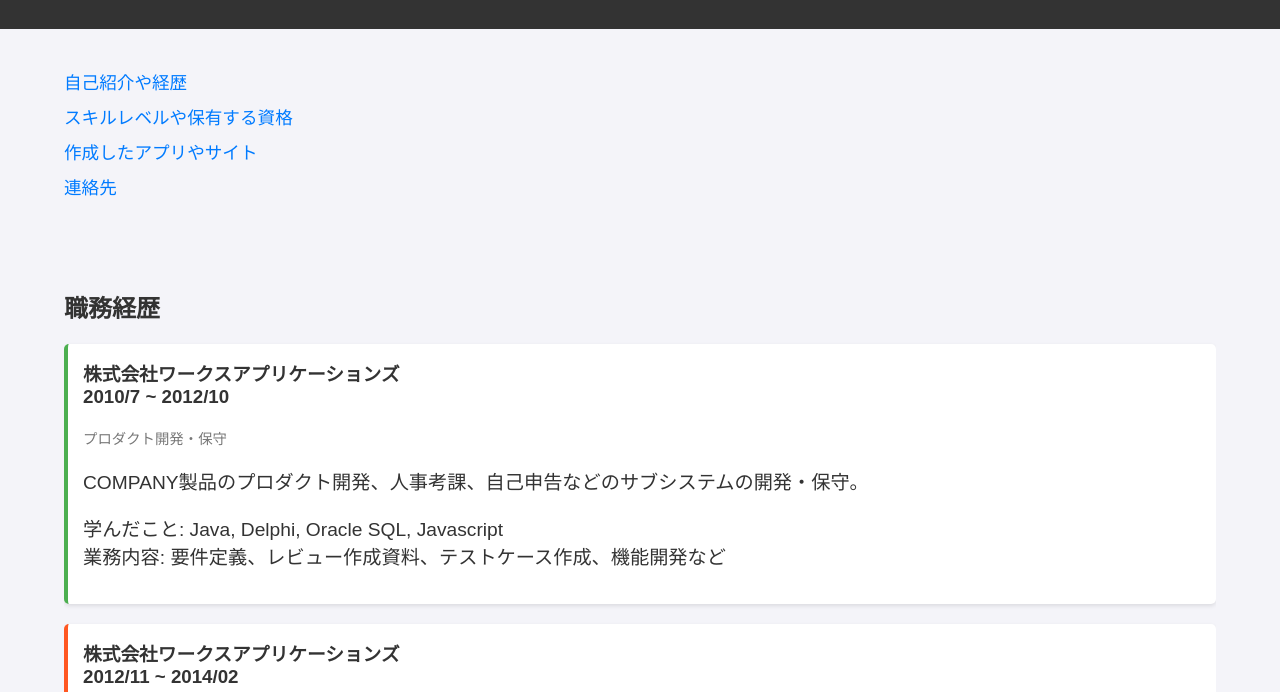
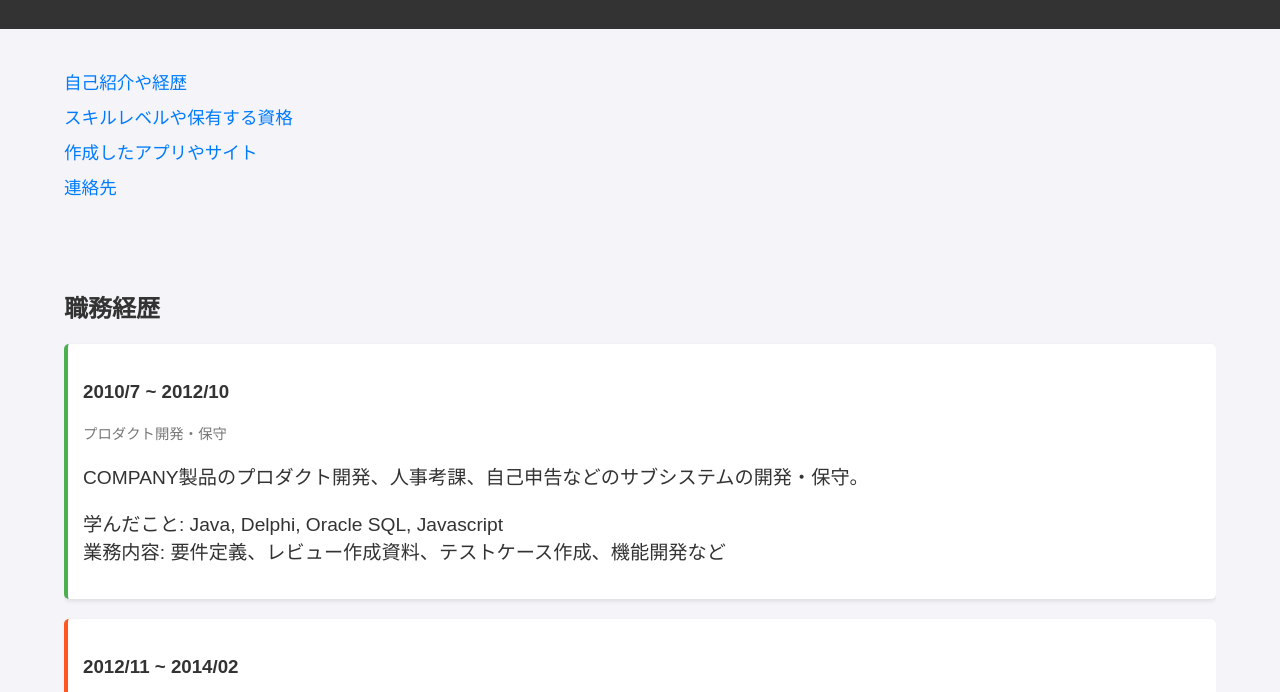
Before and after one commit to makimo-50/makimo-50.github.io, a plain HTML site: page index.html in a window 1280 px wide. Shown: the part 108-800 px from the top of the page. Drawn offline with Linux system fonts and the light colour scheme.

Commit message:
Update index.html

```diff
--- a/index.html
+++ b/index.html
@@ -122,14 +122,14 @@
             <h2>職務経歴</h2>
             <ul class="timeline">
                 <li class="timeline-item">
-                    <h3>株式会社ワークスアプリケーションズ<br>2010/7 ~ 2012/10</h3>
+                    <h3><br>2010/7 ~ 2012/10</h3>
                     <p class="date">プロダクト開発・保守</p>
                     <p>COMPANY製品のプロダクト開発、人事考課、自己申告などのサブシステムの開発・保守。</p>
                     <p>学んだこと: Java, Delphi, Oracle SQL, Javascript<br>
                     業務内容: 要件定義、レビュー作成資料、テストケース作成、機能開発など</p>
                 </li>
                 <li class="timeline-item">
-                    <h3>株式会社ワークスアプリケーションズ<br>2012/11 ~ 2014/02</h3>
+                    <h3><br>2012/11 ~ 2014/02</h3>
                     <p class="date">社内ツール開発</p>
                     <p>ドキュメントのライフサイクルマネジメントを行う社内ツールの開発・保守・運用。</p>
                     <p>学んだこと: Angular.js, Java, Python, AWS<br>
```
